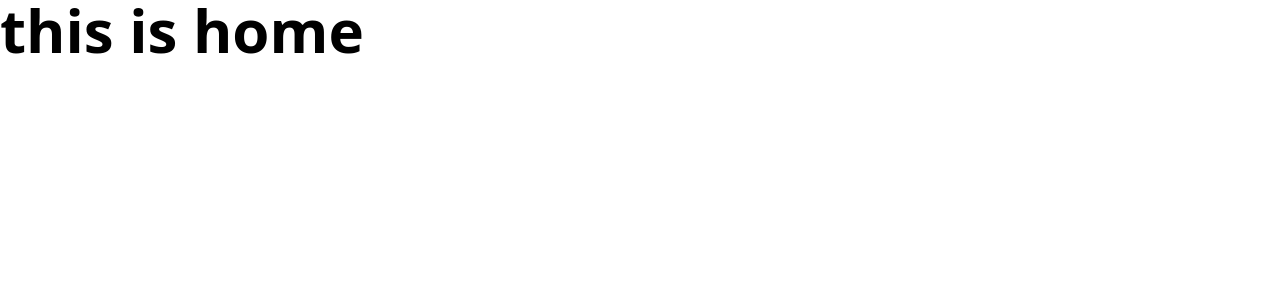
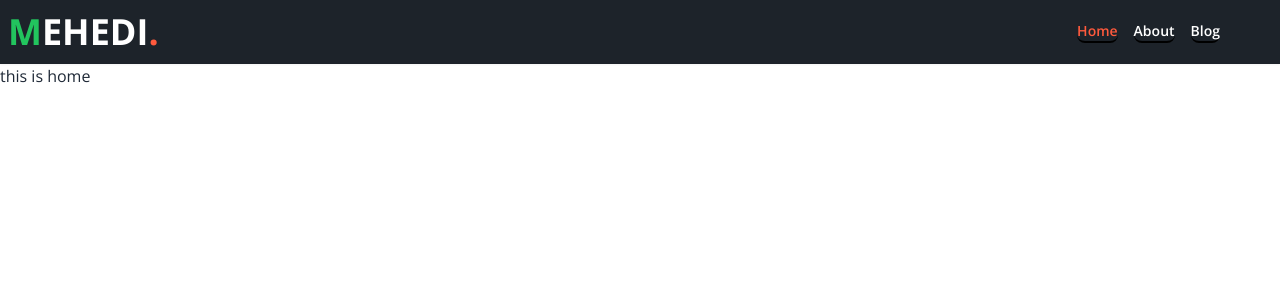
Before and after one commit to Mahedihasanimam/MyPortfolio, a React (Vite) app: page / in a window 1280 px wide. Shown: the top 300 px of the page. Built offline with nearby package versions, Linux system fonts and the light colour scheme.

Commit message:
navbar added

```diff
--- a/package.json
+++ b/package.json
@@ -14,6 +14,7 @@
     "match-sorter": "^6.3.4",
     "react": "^18.3.1",
     "react-dom": "^18.3.1",
+    "react-icons": "^5.2.1",
     "react-router-dom": "^6.24.0",
     "sort-by": "^1.2.0"
   },
@@ -22,6 +23,7 @@
     "@types/react-dom": "^18.3.0",
     "@vitejs/plugin-react": "^4.3.1",
     "autoprefixer": "^10.4.19",
+    "daisyui": "^4.12.10",
     "eslint": "^8.57.0",
     "eslint-plugin-react": "^7.34.2",
     "eslint-plugin-react-hooks": "^4.6.2",
--- /dev/null
+++ b/src/Mainlayout/MainLayout.jsx
@@ -0,0 +1,17 @@
+import { Outlet } from "react-router-dom";
+import Navbar from "../share/Navbar";
+
+
+const MainLayout = () => {
+    return (
+        <div className="font-myfont  ">
+            {/* navbar  */}
+            <Navbar/>
+            {/* outlate  */}
+            <Outlet/>
+            {/* footer  */}
+        </div>
+    );
+};
+
+export default MainLayout;
--- a/src/Pages/Home.jsx
+++ /dev/null
@@ -1,11 +0,0 @@
-
-
-const Home = () => {
-    return (
-        <div>
-            <h1 className="text-6xl font-bold">this is home</h1>
-        </div>
-    );
-};
-
-export default Home;
--- /dev/null
+++ b/src/Pages/aboutpage/About.jsx
@@ -0,0 +1,11 @@
+import React from 'react';
+
+const About = () => {
+    return (
+        <div>
+            <h1>this is about</h1>
+        </div>
+    );
+};
+
+export default About;
--- /dev/null
+++ b/src/Pages/home/Home.jsx
@@ -0,0 +1,11 @@
+import React from 'react';
+
+const Home = () => {
+    return (
+        <div className='w-fit'>
+            <h1>this is home</h1>
+        </div>
+    );
+};
+
+export default Home;
--- a/src/Routes/Route.jsx
+++ b/src/Routes/Route.jsx
@@ -1,10 +1,23 @@
 import { createBrowserRouter } from "react-router-dom";
-import Home from "../Pages/Home";
+
+import MainLayout from "../Mainlayout/MainLayout";
+import Home from "../Pages/home/Home";
+import About from "../Pages/aboutpage/About";
+
 
 const router=createBrowserRouter([
     {
       path:'/',
-      element:<Home/>
+      element:<MainLayout/>,
+      children:[
+        {
+            index:true,
+            element:<Home/>
+        },{
+            path:'/about',
+            element:<About/>
+        }
+      ]
     }
   ])
   export default router
--- /dev/null
+++ b/src/share/Navbar.jsx
@@ -0,0 +1,91 @@
+import { useState } from "react";
+import { Link, NavLink } from "react-router-dom";
+
+import { LuMenu } from "react-icons/lu";
+import { MdOutlineClose } from "react-icons/md";
+import { FaHome } from "react-icons/fa";
+import { CgProfile } from "react-icons/cg";
+import { MdOutlineUpdate } from "react-icons/md";
+import { BiSolidContact } from "react-icons/bi";
+const Navbar = () => {
+  const [open, setopen] = useState(false);
+
+  const navbar = (
+    <div className="gap-4 lg:flex md:flex flex-row bg-[#1D232A] ">
+      <li className="font-semibold ">
+      <NavLink
+      to="/"
+      className={({ isActive }) =>
+        isActive
+          ? "text-[#FF5A3D] p-0  border-b-2 border-black  hover:border-b-2 hover:border-[#FF5A3D] hover:animate-underline hover:rounded-none"
+          : "border-b-2 p-0  border-black  hover:border-b-2 hover:border-[#FF5A3D] hover:animate-underline hover:rounded-none"
+      }
+    >
+      <FaHome className="lg:hidden md:hidden" /> Home
+    </NavLink>
+      </li>
+      <li className="font-semibold ">
+      <NavLink
+      to="/about"
+      className={({ isActive }) =>
+        isActive
+          ? "text-[#FF5A3D] p-0  border-b-2 border-black   hover:border-b-2 hover:border-[#FF5A3D] hover:animate-underline hover:rounded-none"
+          : "border-b-2 p-0  border-black  hover:border-b-2 hover:border-[#FF5A3D] hover:animate-underline hover:rounded-none"
+      }
+    >
+      <FaHome className="lg:hidden md:hidden" /> About
+    </NavLink>
+      </li>
+      <li className="font-semibold ">
+      <NavLink
+      to="/blog"
+      className={({ isActive }) =>
+        isActive
+          ? "text-[#FF5A3D] p-0  border-b-2 border-black  hover:border-b-2 hover:border-[#FF5A3D] hover:animate-underline hover:rounded-none"
+          : "border-b-2 p-0  border-black  hover:border-b-2 hover:border-[#FF5A3D] hover:animate-underline hover:rounded-none"
+      }
+    >
+      <FaHome className="lg:hidden md:hidden" /> Blog
+    </NavLink>
+      </li>
+
+    </div>
+  );
+  return (
+    <div className="navbar   bg-[#1D232A] w-full  shadow-sm  text-white ">
+      <div className="navbar-start">
+        <div className="dropdown">
+          <div className="md:hidden pr-2" onClick={() => setopen(!open)}>
+            {open === true ? (
+              <MdOutlineClose className="text-2xl "></MdOutlineClose>
+            ) : (
+              <LuMenu className="text-2xl"></LuMenu>
+            )}
+            <ul
+              className={`menu absolute duration-1000
+            ${open ? "-right-40 px-8" : "right-10"}
+            mt-3 z-[2] p-2 shadow bg-[#1D232A] h-lvh w-52`}
+            >
+              {navbar}
+            </ul>
+          </div>
+        </div>
+        <Link
+          to={"/"}
+          className="lg:text-4xl no-underline  text-xl font-bold"
+        >
+          <span className="text-green-500">M</span>EHEDI<span className="text-[#FF5A3D]">.</span>
+        </Link>
+      </div>
+      <div className="navbar-end md:flex hidden  lg:flex pr-12">
+        <ul className="menu menu-horizontal px-1">{navbar}</ul>
+      </div>
+
+      {/* <div className="navbar-end">
+        <div className=" px-4"></div>
+      </div> */}
+    </div>
+  );
+};
+
+export default Navbar;
--- a/tailwind.config.js
+++ b/tailwind.config.js
@@ -6,11 +6,21 @@ export default {
   ],
   theme: {
     extend: {
-      fontFamily:{
-
+      fontFamily: {
         'myfont': ['Open Sans', 'sans-serif']
-      }
+      },
+      keyframes: {
+        underline: {
+          '0%': { width: '0%' },
+          '100%': { width: '100%' },
+        },
+      },
+      animation: {
+        underline: 'underline 0.2s ease-in-out forwards',
+      },
     },
   },
-  plugins: [],
+  plugins: [
+    require('daisyui'),
+  ],
 }
```
Also changed, not shown: 1 other file (tests, documents, lock files or other folders).
